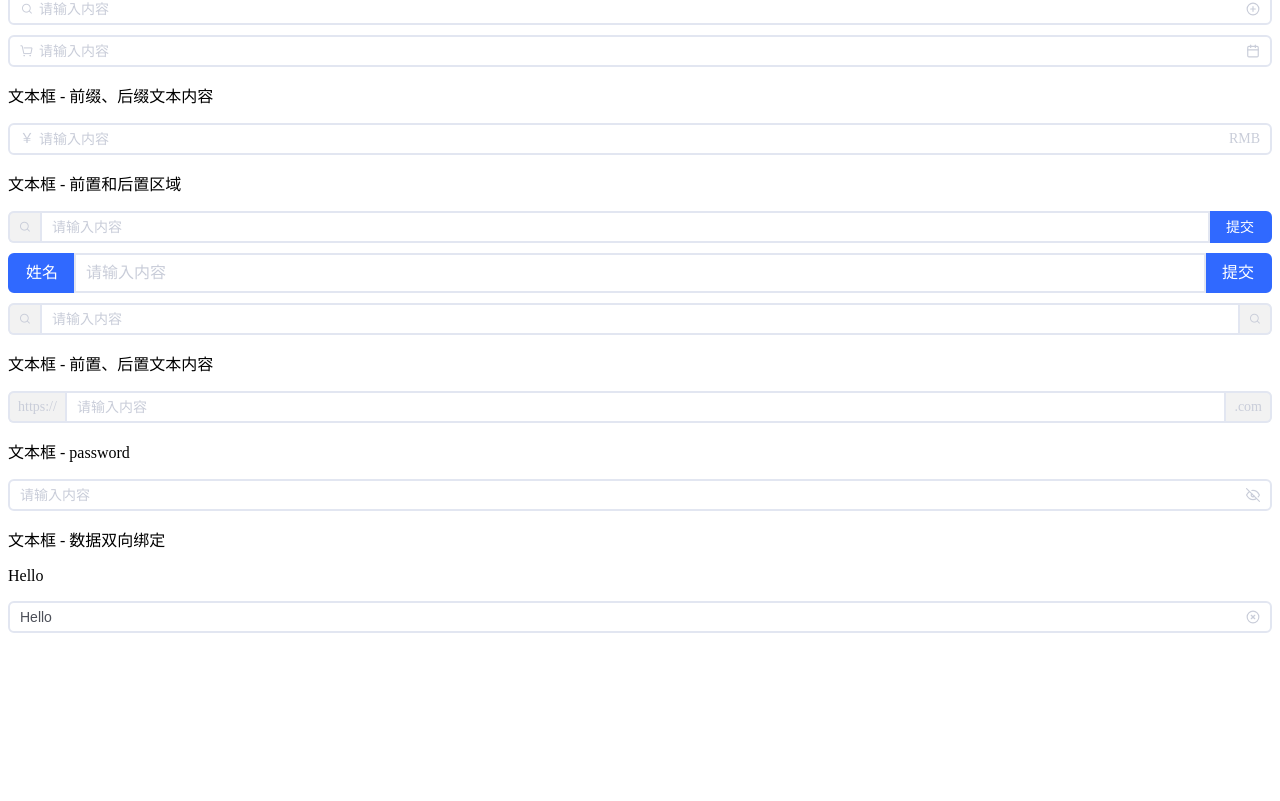
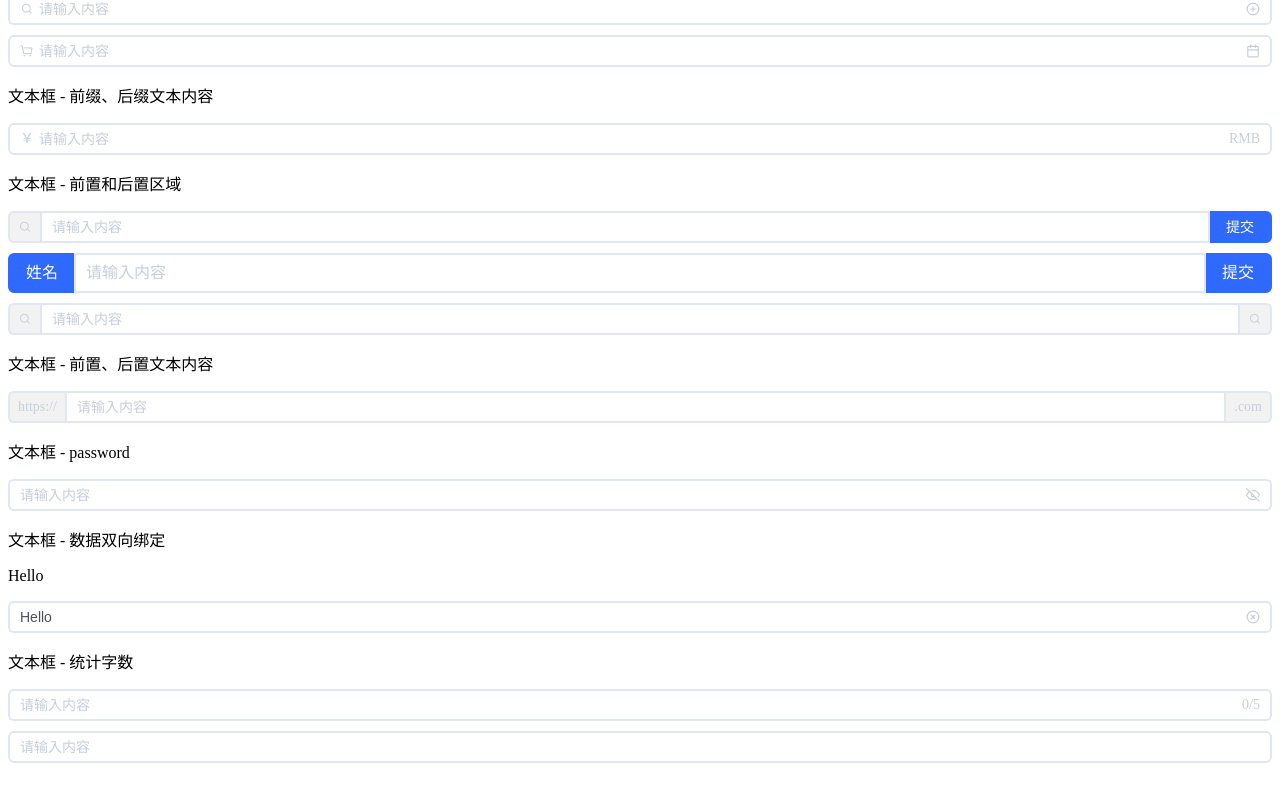
Before and after one commit to liulongbin1314/vue3-ui-library, a Vue app in the folder examples/: page / in a window 1280 px wide. Shown: the part 595-1396 px from the top of the page. Before the commit the page ends 1318 px from the top, so only its background shows below. Built offline with nearby package versions, Linux system fonts and the light colour scheme.

Commit message:
统计字符数

```diff
--- a/examples/src/components/InputTest.vue
+++ b/examples/src/components/InputTest.vue
@@ -91,6 +91,14 @@
   <div class="col-gap">
     <a-input v-model="info" @input="inputFn" @clear="clearFn" clearable></a-input>
   </div>
+
+  <p>文本框 - 统计字数</p>
+  <div class="col-gap">
+    <a-input count max-length="5"></a-input>
+    <!-- 如果文本框只有 count 属性，没有 max-length 属性，则不应该展示统计的字数 -->
+    <a-input count></a-input>
+  </div>
+
   <br />
   <br />
   <br />
--- a/packages/components/input/src/index.vue
+++ b/packages/components/input/src/index.vue
@@ -44,6 +44,8 @@
         <a-icon :icon="_pwdIcon" v-if="_showPwdIcon" @click="_pwdVisible = !_pwdVisible"></a-icon>
         <!-- 清空的图标 -->
         <a-icon :icon="XCircle" v-if="_showClearIcon" @click="clearHandler"></a-icon>
+        <!-- 统计字数 -->
+        <span v-if="_showCount">{{ modelValue.length }}/{{ maxLength }}</span>
       </div>
     </div>
     <!-- 后置区域 -->
@@ -82,7 +84,8 @@ const props = defineProps({
   prepend: String,
   append: String,
   password: Boolean,
-  clearable: Boolean
+  clearable: Boolean,
+  count: Boolean
 })
 
 const emit = defineEmits(['input', 'clear'])
@@ -121,7 +124,12 @@ const clearHandler = () => {
 const _isPrefix = computed(() => props.prefixIcon || props.prefix)
 // 是否渲染后缀区域
 const _isSuffix = computed(
-  () => props.suffixIcon || props.suffix || _showPwdIcon.value || _showClearIcon.value
+  () =>
+    props.suffixIcon ||
+    props.suffix ||
+    _showPwdIcon.value ||
+    _showClearIcon.value ||
+    _showCount.value
 )
 
 // 是否渲染前置区域
@@ -142,5 +150,8 @@ const _pwdIcon = computed(() => (_pwdVisible.value ? Eye : EyeOff))
 
 // 计算属性
 const _showPwdIcon = computed(() => props.password && !props.disabled)
-const _showClearIcon = computed(() => props.clearable && modelValue.value !== '' && !props.disabled)
+const _showClearIcon = computed(
+  () => props.clearable && modelValue.value !== '' && !props.disabled && !props.password
+)
+const _showCount = computed(() => props.count && props.maxLength && !props.disabled)
 </script>
```
